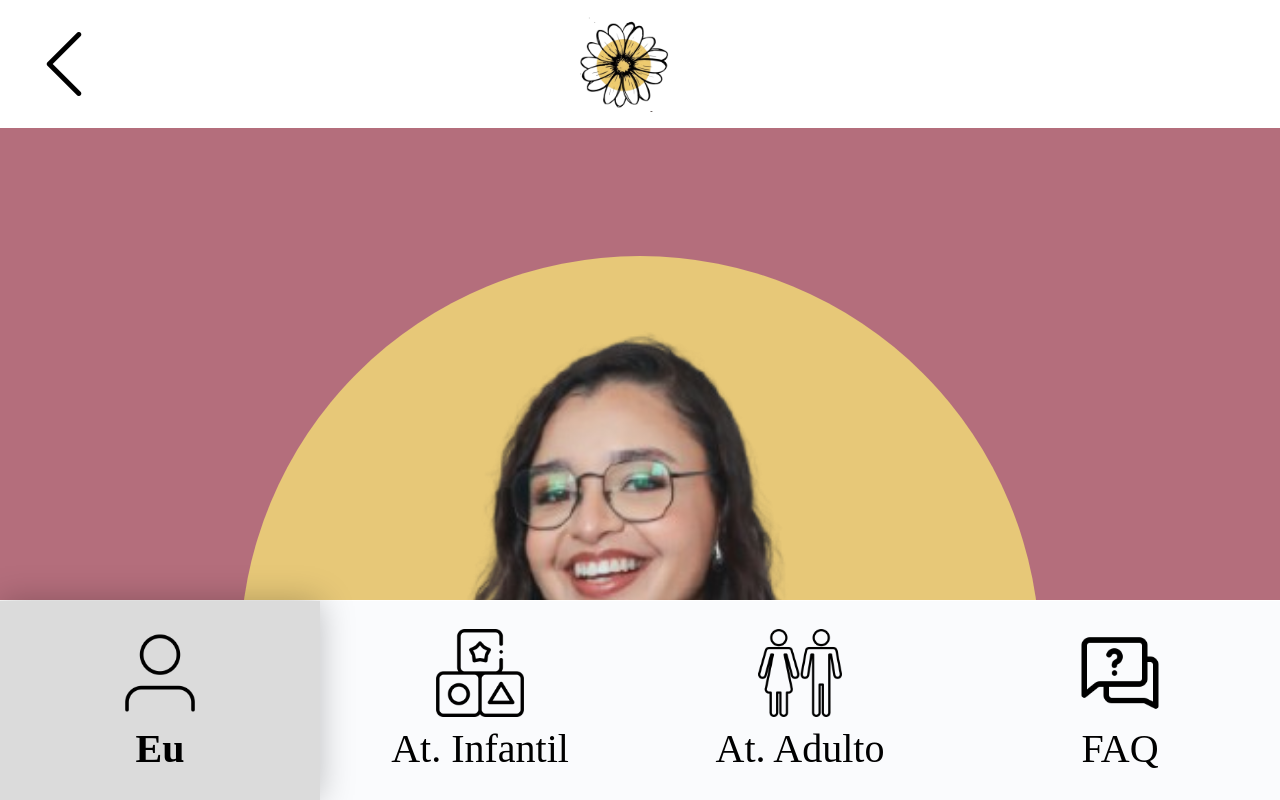
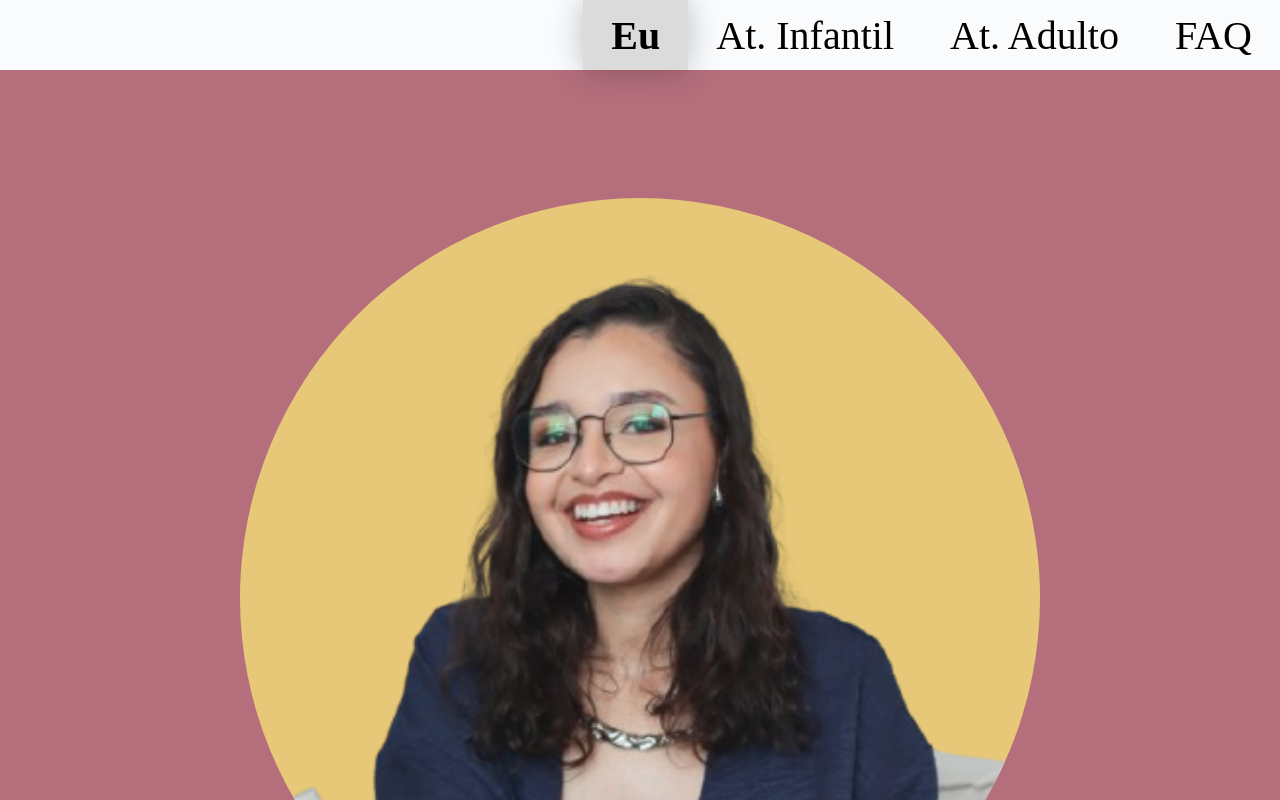
Before and after one commit to robertabononi/psi-bianca-batista, an Angular app: page /menu in a window 1280 px wide. Built offline with nearby package versions, Linux system fonts and the light colour scheme.

Commit message:
style: desktop layout menu

```diff
--- a/src/app/components/menu/menu.scss
+++ b/src/app/components/menu/menu.scss
@@ -33,3 +33,19 @@
         }
     }
 }
+
+@media screen and (min-width: 769px) {
+    .menu {
+        top: 0;
+        bottom: auto;
+        display: flex;
+        justify-content: flex-end;
+        height: 70px;
+
+        &__item {
+            img {
+                display: none;
+            }
+        }
+    }
+}
--- a/src/app/pages/menu-page/menu-page.scss
+++ b/src/app/pages/menu-page/menu-page.scss
@@ -6,3 +6,17 @@
         overflow: auto;
     }
 }
+
+@media screen and (min-width: 769px) {
+    .menu-page {
+        app-menu-header {
+            display: none;
+        }
+
+        &__content {
+            height: 100%;
+            margin-top: 70px;
+            // padding: 0 80px;
+        }
+    }
+}
```
